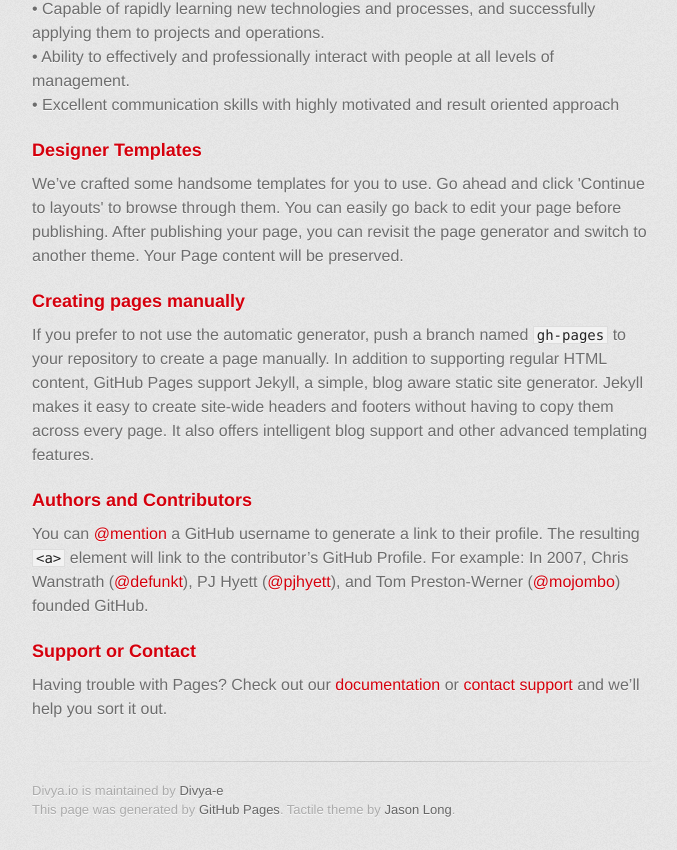
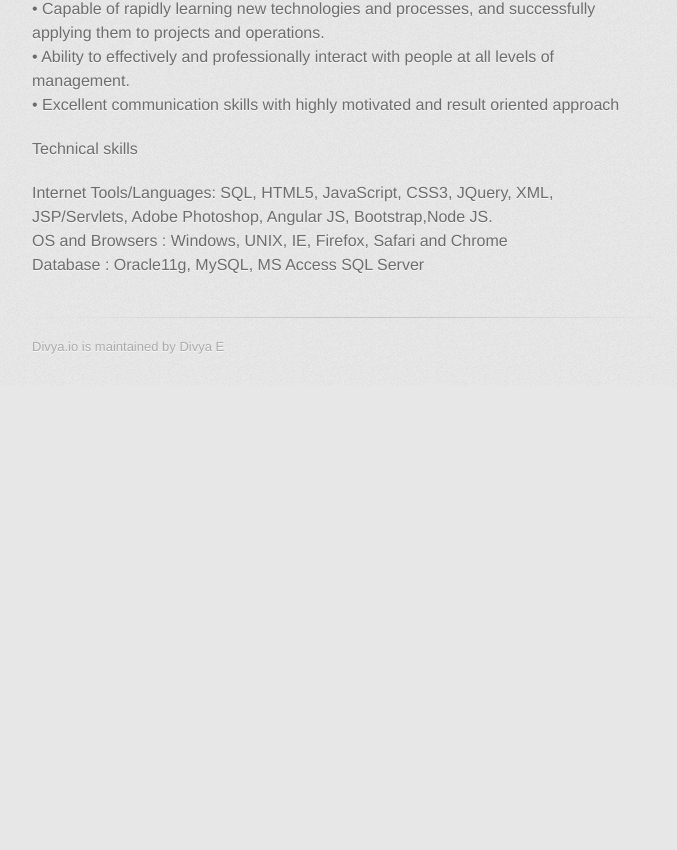
Before and after one commit to Divya-e/divya-e.github.io, a plain HTML site: page index.html in a window 1280 px wide. Shown: the part 710-1560 px from the top of the page, without its empty margins (298-975 px from the left). After the commit the page ends 1096 px from the top, so only its background shows below. Drawn offline with Linux system fonts and the light colour scheme; a web font is replaced by a local one.

Commit message:
Update index.html

```diff
--- a/index.html
+++ b/index.html
@@ -49,31 +49,17 @@
 <br>• Ability to effectively and professionally interact with people at all levels of management.
 <br>• Excellent communication skills with highly motivated and result oriented approach</p>
 
-<h3>
-<a id="designer-templates" class="anchor" href="#designer-templates" aria-hidden="true"><span aria-hidden="true" class="octicon octicon-link"></span></a>Designer Templates</h3>
+<p>Technical skills</p>
+<p>Internet Tools/Languages: SQL, HTML5, JavaScript, CSS3, JQuery, XML, JSP/Servlets, Adobe Photoshop, Angular JS, Bootstrap,Node JS.
+<br>OS and Browsers	  : Windows, UNIX, IE, Firefox, Safari and Chrome
+<br>Database		  : Oracle11g, MySQL, MS Access SQL Server
 
-<p>We’ve crafted some handsome templates for you to use. Go ahead and click 'Continue to layouts' to browse through them. You can easily go back to edit your page before publishing. After publishing your page, you can revisit the page generator and switch to another theme. Your Page content will be preserved.</p>
-
-<h3>
-<a id="creating-pages-manually" class="anchor" href="#creating-pages-manually" aria-hidden="true"><span aria-hidden="true" class="octicon octicon-link"></span></a>Creating pages manually</h3>
-
-<p>If you prefer to not use the automatic generator, push a branch named <code>gh-pages</code> to your repository to create a page manually. In addition to supporting regular HTML content, GitHub Pages support Jekyll, a simple, blog aware static site generator. Jekyll makes it easy to create site-wide headers and footers without having to copy them across every page. It also offers intelligent blog support and other advanced templating features.</p>
-
-<h3>
-<a id="authors-and-contributors" class="anchor" href="#authors-and-contributors" aria-hidden="true"><span aria-hidden="true" class="octicon octicon-link"></span></a>Authors and Contributors</h3>
-
-<p>You can <a href="https://help.github.com/articles/basic-writing-and-formatting-syntax/#mentioning-users-and-teams" class="user-mention">@mention</a> a GitHub username to generate a link to their profile. The resulting <code>&lt;a&gt;</code> element will link to the contributor’s GitHub Profile. For example: In 2007, Chris Wanstrath (<a href="https://github.com/defunkt" class="user-mention">@defunkt</a>), PJ Hyett (<a href="https://github.com/pjhyett" class="user-mention">@pjhyett</a>), and Tom Preston-Werner (<a href="https://github.com/mojombo" class="user-mention">@mojombo</a>) founded GitHub.</p>
-
-<h3>
-<a id="support-or-contact" class="anchor" href="#support-or-contact" aria-hidden="true"><span aria-hidden="true" class="octicon octicon-link"></span></a>Support or Contact</h3>
-
-<p>Having trouble with Pages? Check out our <a href="https://help.github.com/pages">documentation</a> or <a href="https://github.com/contact">contact support</a> and we’ll help you sort it out.</p>
-        </section>
+</p>
+      </section>
 
         <footer>
-          Divya.io is maintained by <a href="https://github.com/Divya-e">Divya-e</a><br>
-          This page was generated by <a href="https://pages.github.com">GitHub Pages</a>. Tactile theme by <a href="https://twitter.com/jasonlong">Jason Long</a>.
-        </footer>
+          Divya.io is maintained by Divya E<br>
+          </footer>
 
 
       </div>
```
